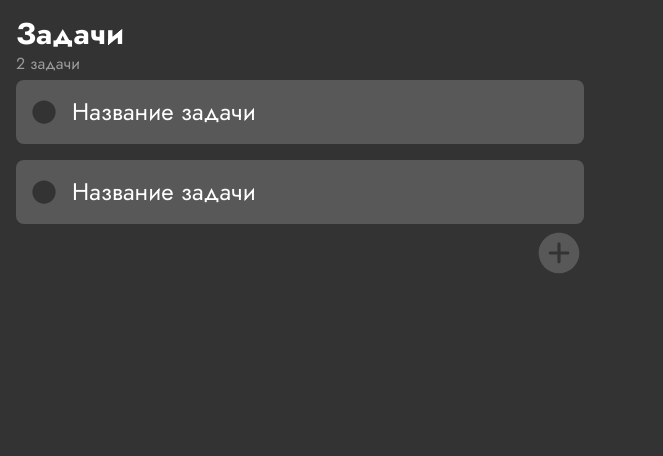
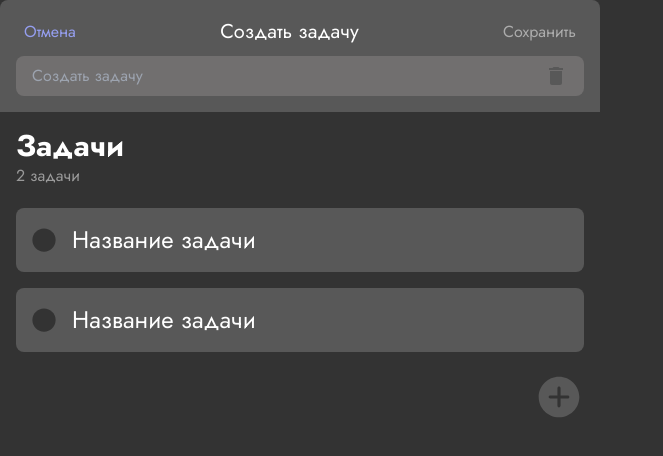
Before and after one commit to AndBelkin/todo-app, a React (Vite) app: page / in a window 1280 px wide. Shown: the top 456 px of the page, without its empty margins (0-663 px from the left). Built offline with nearby package versions, Linux system fonts and the light colour scheme.

Commit message:
Add CreateTodoItems.tsx & styles

```diff
--- a/src/TodoApp.tsx
+++ b/src/TodoApp.tsx
@@ -1,11 +1,13 @@
 import { FC } from "react";
 import { Helmet } from "react-helmet";
 import ItemsContainer from "./components/todoApp/ItemsContainer";
+import CreateItemsForm from "./components/todoApp/CreateItemsForm";
 
 const TodoApp: FC = () => {
   return (
     <div className="todo-app">
       <Helmet title="Todo Application by AndBelkin" />
+      <CreateItemsForm />
       <ItemsContainer />
     </div>
   );
--- /dev/null
+++ b/src/components/todoApp/CreateItemsForm.tsx
@@ -0,0 +1,21 @@
+import { FC } from "react";
+import "../../styles/CreateItemsForm.css";
+import { MdDelete } from "react-icons/md";
+
+const CreateItemsForm: FC = () => {
+  return (
+    <div className="create-items-form">
+      <div className="wrapper">
+        <button className="cancel-button">Отмена</button>
+        <p className="title">Создать задачу</p>
+        <button className="save-button">Сохранить</button>
+      </div>
+      <div className="create-items-form-input">
+        <input type="text" className="input" placeholder="Создать задачу" />
+        <MdDelete className="input-delete" />
+      </div>
+    </div>
+  );
+};
+
+export default CreateItemsForm;
--- /dev/null
+++ b/src/styles/CreateItemsForm.css
@@ -0,0 +1,51 @@
+.create-items-form {
+    @apply flex flex-col gap-2 p-4 w-[600px];
+    background: var(--color-accent);
+    border-radius: 8px 8px 0 0;
+}
+
+.create-items-form .wrapper {
+    @apply flex justify-between items-center;
+}
+
+.create-items-form button {
+    @apply px-2 py-1 rounded-lg;
+}
+
+.create-items-form button:focus {
+    outline: 1px #959EEF solid;
+}
+
+.cancel-button {
+    color: #959EEF;
+}
+.save-button {
+    opacity: 50%;
+}
+.title {
+    cursor: default;
+    font-size: 20px;
+}
+
+.create-items-form-input {
+    @apply relative w-full;
+}
+
+.input {
+    @apply px-4 py-2 rounded-lg w-full;
+    background-color: #716F6F;
+}
+
+.input:focus {
+    outline: 1px #959EEF solid;
+}
+
+.input-delete {
+    cursor: pointer;
+    position: absolute;
+    top: 50%;
+    right: 16px;
+    color: var(--color-accent);
+    font-size: 24px;
+    transform: translate(0, -50%);
+}
--- a/src/styles/ItemsContainer.css
+++ b/src/styles/ItemsContainer.css
@@ -16,7 +16,7 @@
 }
 
 .items-container .main {
-    @apply flex flex-col items-center gap-4 w-full;
+    @apply flex flex-col items-center gap-4 w-full my-4;
 }
 
 .items-container .footer {
```
